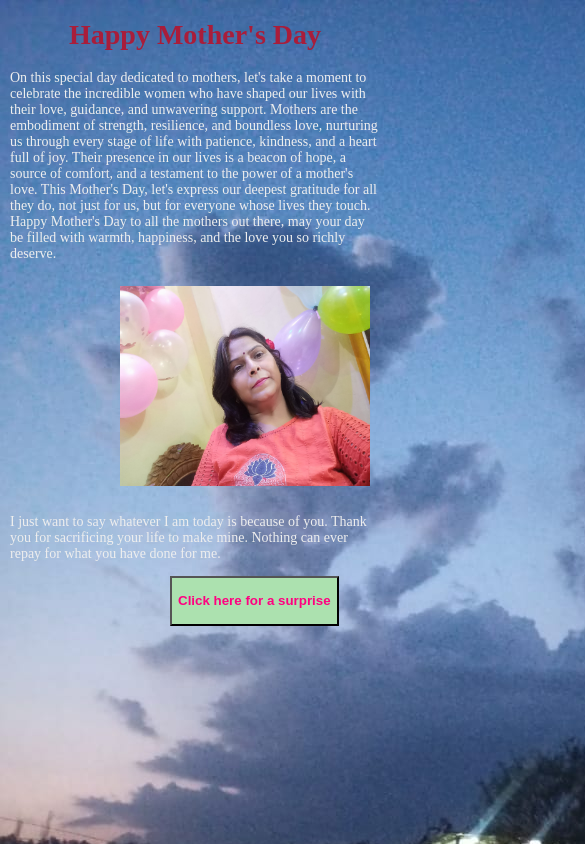
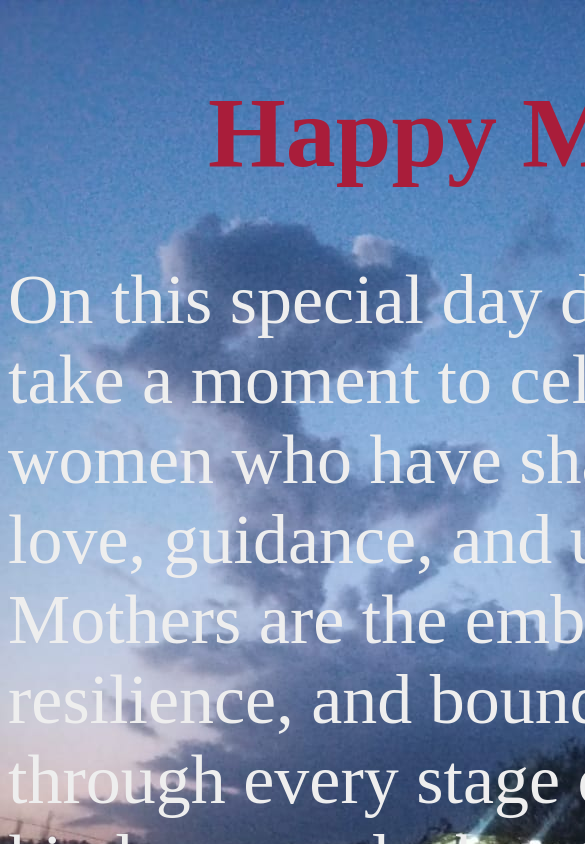
Before and after one commit to kushagrapandey761/Mothers-Day, a React (Create React App) app: page / in a window 390 px wide. Shown: the top 844 px of the page, 585 px wide, since content can reach past the window. Built offline with nearby package versions, Linux system fonts and the light colour scheme.

Commit message:
Media Queries Update

```diff
--- a/public/index.html
+++ b/public/index.html
@@ -2,6 +2,7 @@
 <html lang="en">
   <head>
     <meta charset="utf-8" />
+    <meta name="viewport" content="width=device-width, initial-scale=1">
     <title>React App</title>
     <link rel="stylesheet" href="./main.css">
   </head>
--- a/public/main.css
+++ b/public/main.css
@@ -2,9 +2,7 @@
     text-align: center;
     color: #A91D3A;
 }
-body{
-    background-color: #151515;
-}
+
 p{
     color: #EEEEEE;
 }
@@ -36,27 +34,30 @@
 }
 /* Styles for screens smaller than 600px */
 @media only screen and (max-width: 600px) {
-    body {
-        font-size: 14px;
-        margin: 10px;
+    body{
+        display: flex;
+    }
+    p{
+        font-size: 70px;
+    }
+    h1{
+        font-size: 100px;
+    }
+    .para{
+        width: 1300px;
+    }
+    button{
+        position: relative;
+        width: 500px;
+        height: 300px;
+        font-size: 50px;
+        right: 300px;
     }
     img{
-        width: 250px;
-        height: 200px;
-        position: relative;
-        left: 110px;
-    }
-    .Button{
-        position: relative;
-        left: 160px;
+        left: 300px;
     }
     video{
-        position: relative;
-        width: 200px;
-        height: 200px;
-        left: 150px;
-    }
-    .heading{
-        text-align: center;
+        width: 1300px;
+        left: 10px;
     }
 }
```
